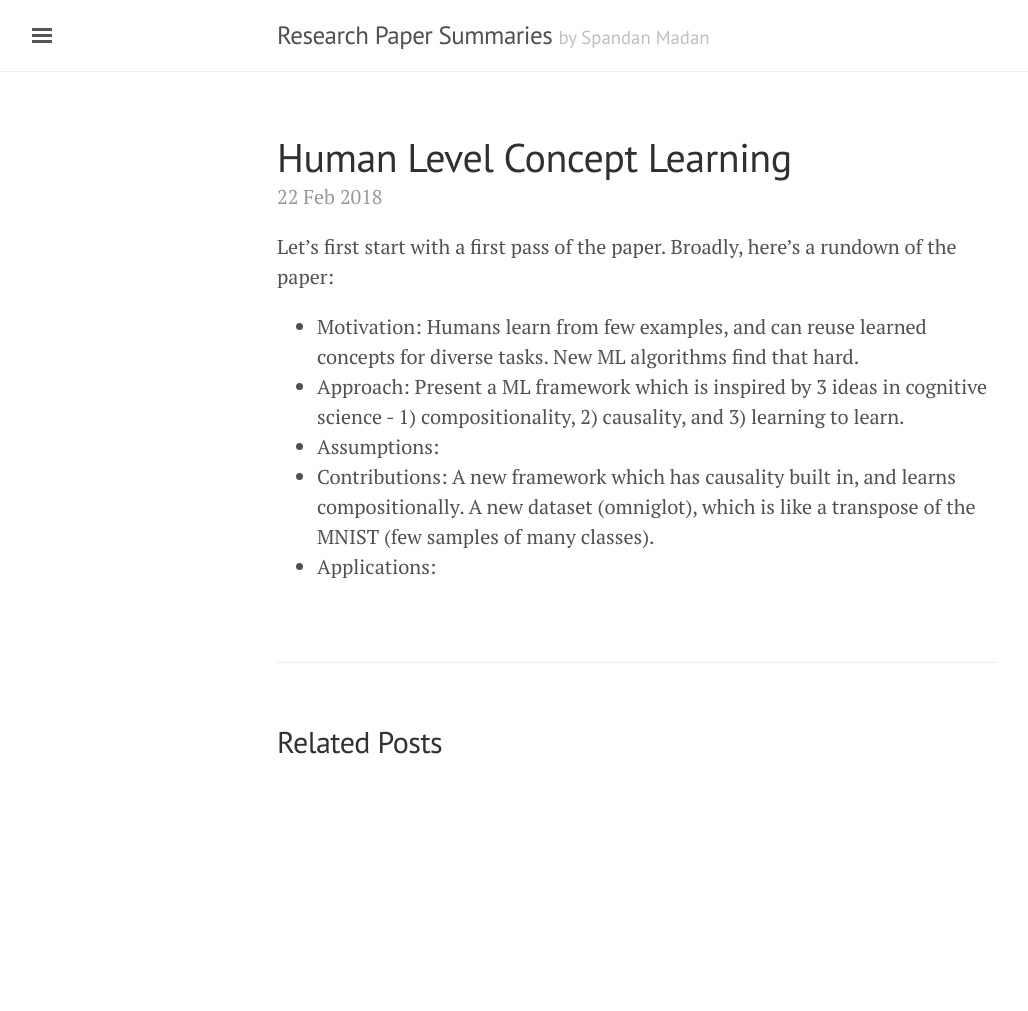
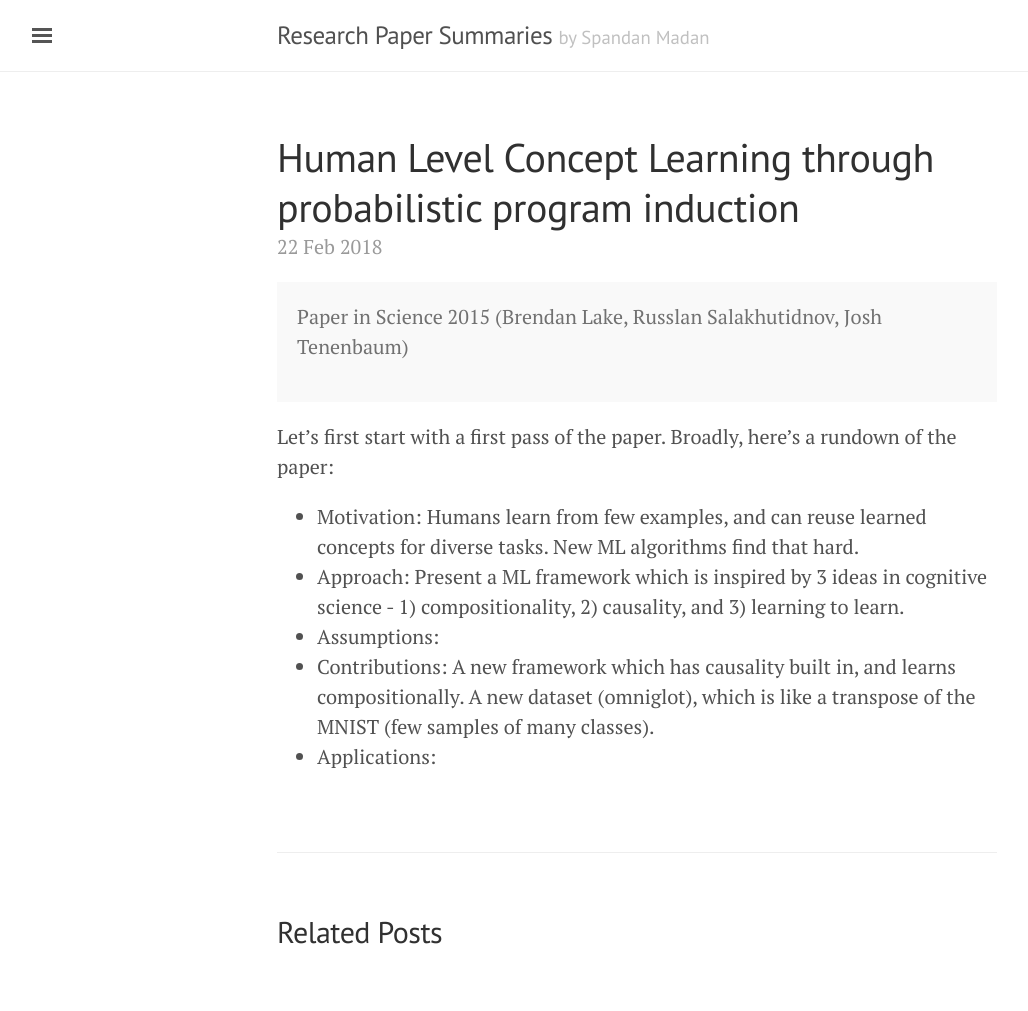
Before and after one commit to abiraja2004/paper-summaries, a Jekyll site: the page built from _posts/2018-02-22-Testing-a-post.md, in a window 1280 px wide. Shown: the whole page, without its empty margins (3-1031 px from the left). Built offline with Jekyll 4.4.1, drawn with Linux system fonts in a browser that asks for light colours; before the commit the page ends 900 px from its top, so only the background shows below that.

Commit message:
trying first pass of post

```diff
--- a/_posts/2018-02-22-Testing-a-post.md
+++ b/_posts/2018-02-22-Testing-a-post.md
@@ -1,8 +1,10 @@
 ---
 layout: post
-title: Human Level Concept Learning
+title: Human Level Concept Learning through probabilistic program induction
 ---
-
+<div class="message">
+<p> Paper in Science 2015 (Brendan Lake, Russlan Salakhutidnov, Josh Tenenbaum)</p>
+</div>
 Let's first start with a first pass of the paper. Broadly, here's a rundown of the paper:
 
 - Motivation: Humans learn from few examples, and can reuse learned concepts for diverse tasks. New ML algorithms find that hard.
```
Also changed, not shown: 4 other files.
